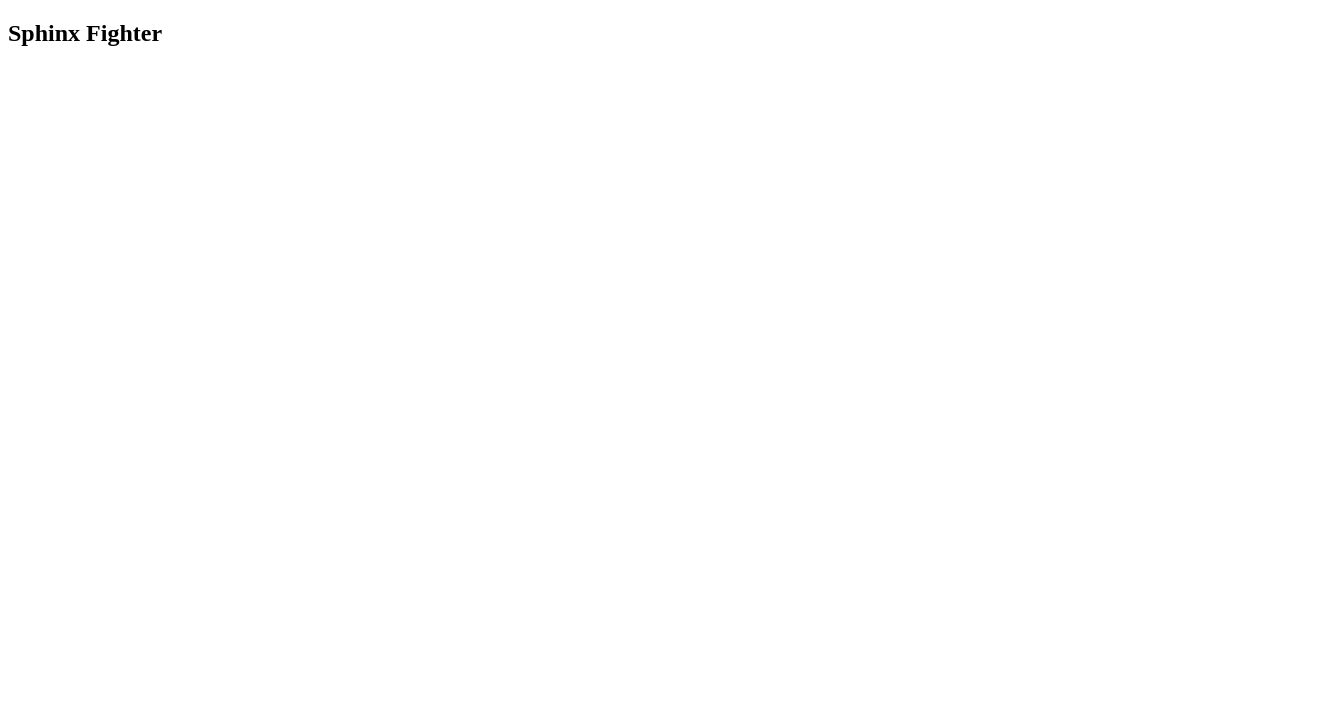
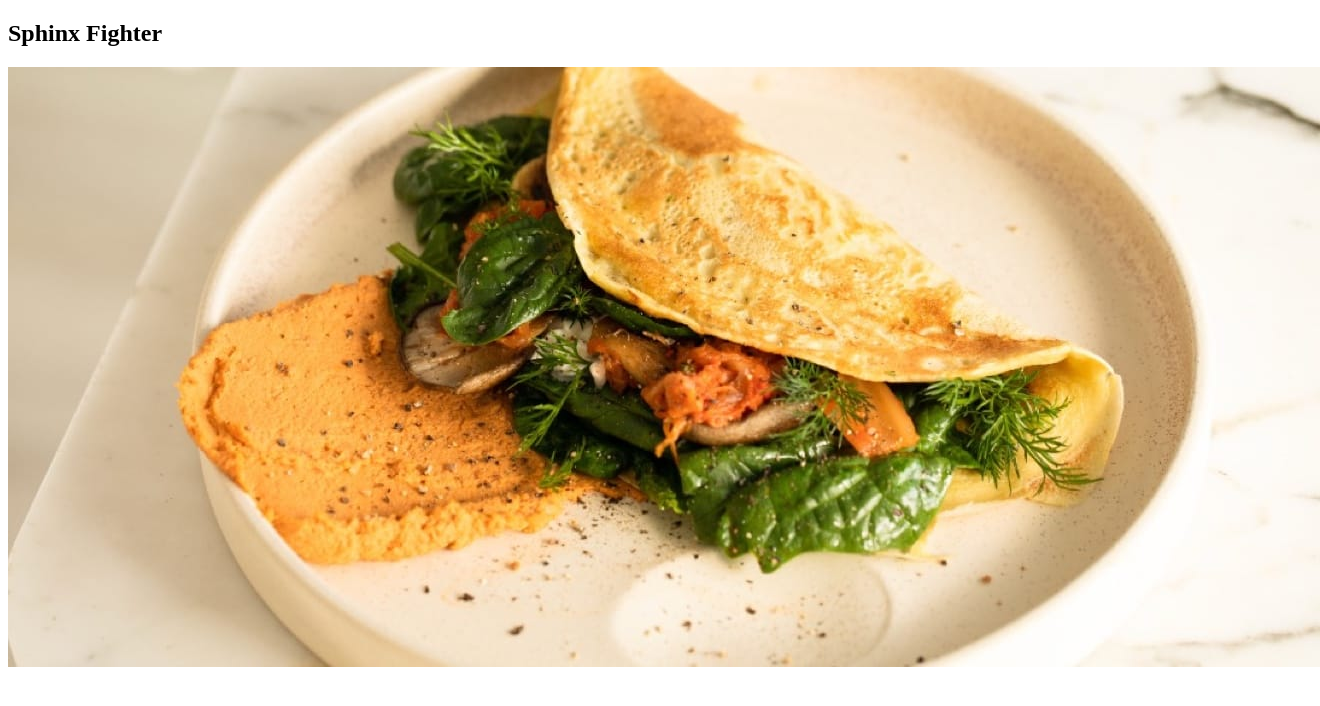
Before and after one commit to Ester-Mjenda/Recipe-page-main, a plain HTML site: page index.html in a window 1280 px wide. Shown: the whole page, 1320 px wide, since content can reach past the window. Drawn offline with Linux system fonts and the light colour scheme.

Commit message:
second commit

```diff
--- a/index.html
+++ b/index.html
@@ -7,5 +7,6 @@
   </head>
   <body>
     <h2>Sphinx Fighter</h2>
+    <img src="images/image-omelette.jpeg" alt="image-omelette" />
   </body>
 </html>
```
